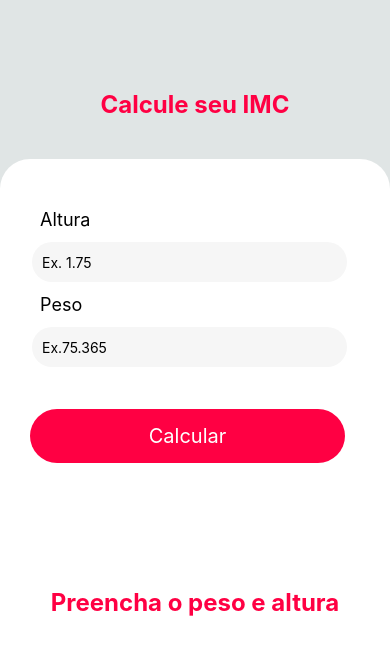
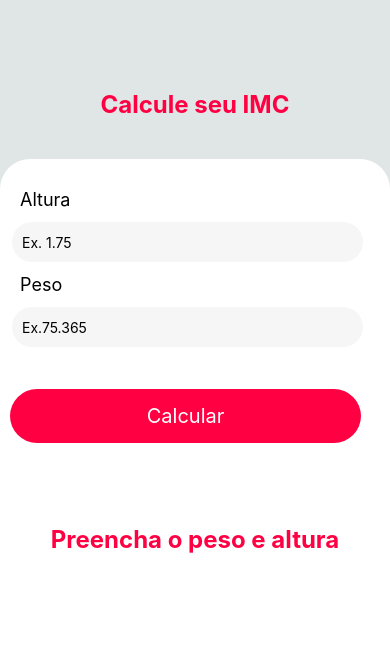
Before and after one commit to LucasSantos27/ReactNativeAprendiz, a React Native app: screen / in a window 390 px wide. Shown: the top 654 px of the page. Built offline with nearby package versions, Linux system fonts and the light colour scheme.

Commit message:
Learning about APIs - Part 2

```diff
--- a/src/components/Form/index.js
+++ b/src/components/Form/index.js
@@ -1,10 +1,12 @@
 import React, { useState } from "react";
 import {
+  Keyboard,
+  Pressable,
   Text,
   TextInput,
   TouchableOpacity,
   Vibration,
-  View,
+  View
 } from "react-native";
 import ResultImc from "../ResultImc";
 import styles from "./style";
@@ -18,7 +20,8 @@ export default function Form() {
   const [errorMessage, setErrorMessage] = useState(null);
 
   function imcCalculator() {
-    return setImc((weight / (height * height)).toFixed(2));
+    let heightFormat = height.replace(",", ".");
+    return setImc((weight / (heightFormat * heightFormat)).toFixed(2));
   }
 
   function verificationImc() {
@@ -45,7 +48,7 @@ export default function Form() {
   }
 
   return (
-    <View style={styles.formContext}>
+    <Pressable onPress={Keyboard.dismiss} style={styles.formContext}>
       <View style={styles.form}>
         <Text style={styles.formLabel}>Altura</Text>
         <Text style={styles.errorMessage}>{errorMessage}</Text>
@@ -73,6 +76,6 @@ export default function Form() {
         </TouchableOpacity>
       </View>
       <ResultImc messageResultImc={messageImc} resultImc={imc} />
-    </View>
+    </Pressable>
   );
 }
--- a/src/components/Form/style.js
+++ b/src/components/Form/style.js
@@ -2,20 +2,18 @@ import { StyleSheet } from "react-native";
 
 const styles = StyleSheet.create({
   formContext: {
-    width: "100%",
-    height: "100%",
-    bottom: 0,
+    flex: 1,
+    justifyContent: "space-around",
+    marginTop: 30,
     backgroundColor: "#ffffff",
     alignItems: "center",
     borderTopLeftRadius: 30,
     borderTopRightRadius: 30,
-    marginTop: 30,
+    paddingTop: 30,
   },
   form: {
     width: "100%",
     height: "auto",
-    marginTop: 30,
-    padding: 20,
   },
   formLabel: {
     color: "#000000",
--- a/src/components/ResultImc/index.js
+++ b/src/components/ResultImc/index.js
@@ -1,12 +1,28 @@
-import React from "react"
-import {View, Text} from "react-native"
+import React from "react";
+import { Share, Text, TouchableOpacity, View } from "react-native";
 import styles from "./style";
 
-export default function ResultImc(props){
+export default function ResultImc(props) {
+
+  const onShare = async () => {
+    const result = await Share.share({
+      message: "Meu imc hoje é: " + props.resultImc,
+    });
+  }
+
   return(
     <View style={styles.resultImc}>
+      <View style={styles.boxShareButton}>
+        {props.resultImc != null ?
+          <TouchableOpacity onPress={onShare} style={styles.shared}>
+            <Text style={styles.sharedText}>Share</Text>
+          </TouchableOpacity>
+          :
+          <Text style={styles.sharedText}>Share</Text>
+        }
+        </View>
       <Text style={styles.information}>{props.messageResultImc}</Text>
-      <Text style={styles.numbert}>{props.resultImc}</Text>
+      <Text style={styles.number}>{props.resultImc}</Text>
     </View>
   );
 }
--- a/src/components/ResultImc/style.js
+++ b/src/components/ResultImc/style.js
@@ -3,8 +3,8 @@ import { StyleSheet } from 'react-native';
 const styles = StyleSheet.create({
   resultImc:{
     flex: 1,
-    marginTop: 15,
-    paddingTop: 60,
+    marginTop: 20,
+    paddingTop: 15,
     borderRadius: 50,
     alignItems: "center",
     width: "100%",
@@ -14,11 +14,27 @@ const styles = StyleSheet.create({
     color: "#FF0043",
     fontWeight: "bold",
   },
-  numbert:{
+  number:{
     fontSize: 48,
     color: "#FF0043",
     fontWeight: "bold",
   },
+  boxSharedButton: {
+    width: "100%",
+    alignItems: "center",
+    marginBottom: 15,
+  },
+  shared: {
+    backgroundColor: "#1877f2",
+    borderRadius: 50,
+    paddingBottom: 5,
+    paddingTop: 5,
+  },
+  sharedText: {
+    color: "#FFFFFF",
+    fontWeight: "bold",
+    paddingHorizontal: 30,
+  },
 });
 
 export default styles
```
